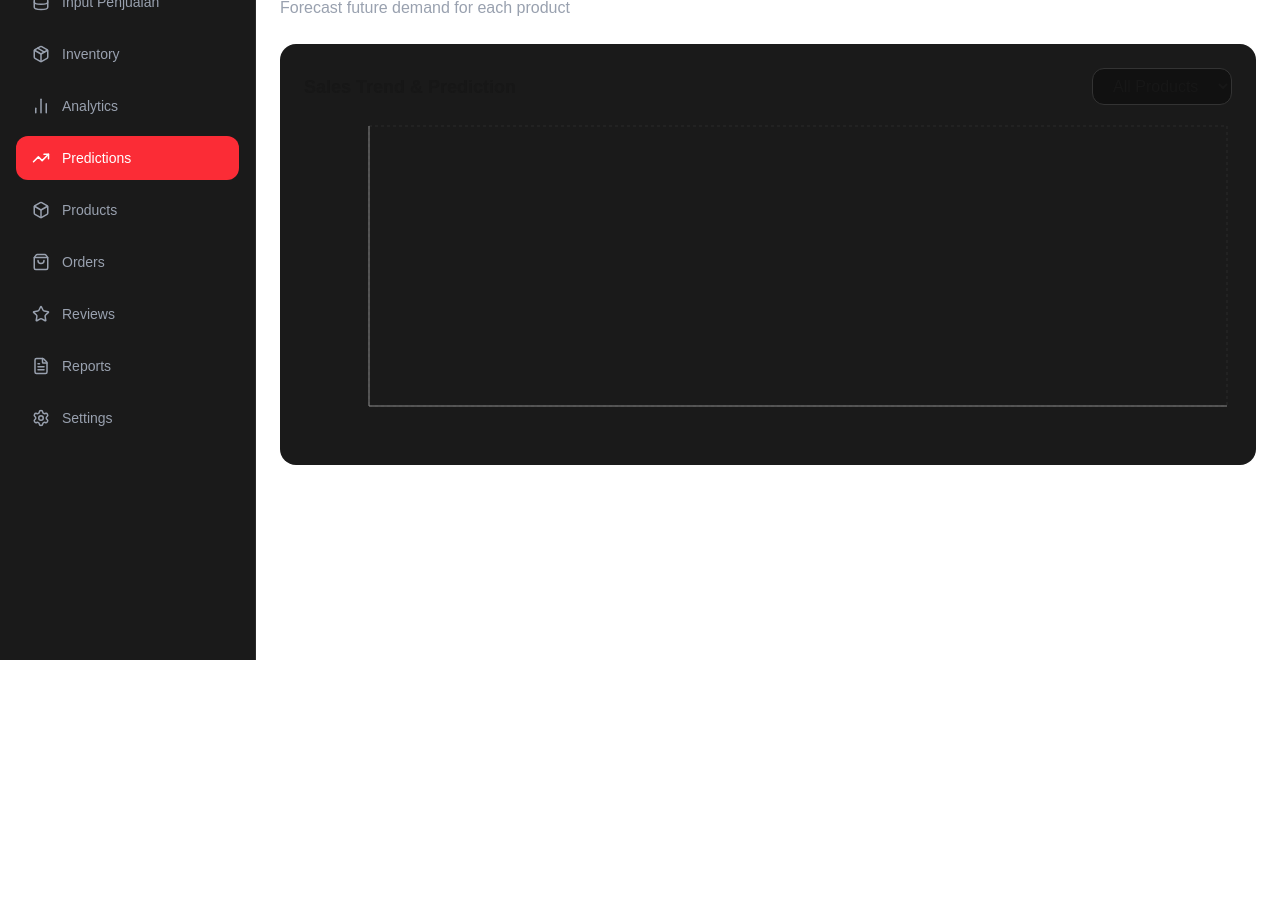
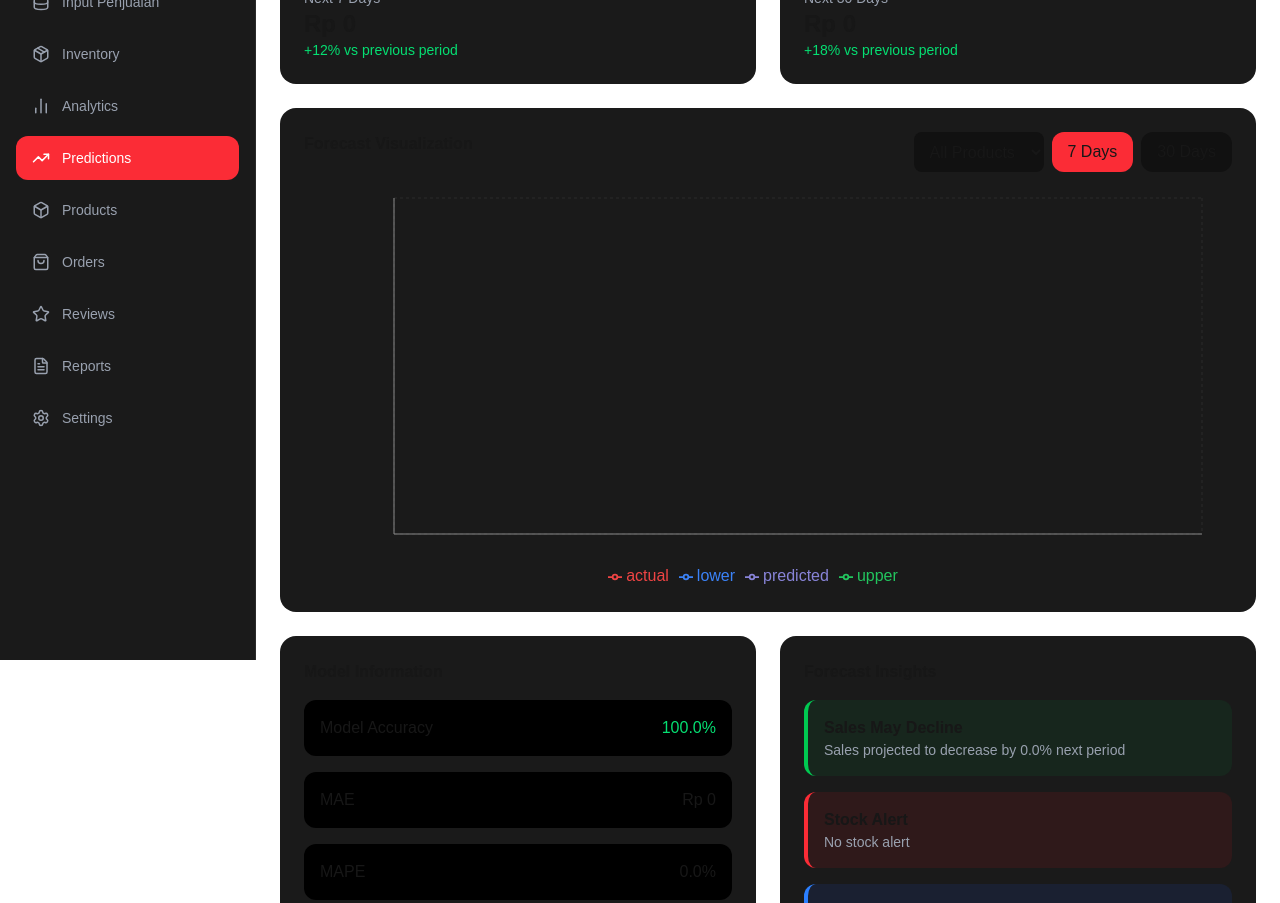
Before and after one commit to haerul920/Capstone-Project-Pijak-IBM, a Next.js app: page /admin/predictions in a window 1280 px wide. Shown: the part 140-1043 px from the top of the page. Before the commit the page ends 800 px from the top, so only its background shows below. Built offline with nearby package versions, Linux system fonts and the light colour scheme.

Commit message:
Refactor Predictions component for better data handling

```diff
--- a/src/app/admin/predictions/page.jsx
+++ b/src/app/admin/predictions/page.jsx
@@ -2,132 +2,356 @@
 import Sidebar from "../../components/Sidebar";
 import Header from "../../components/Header";
 import { useState, useEffect } from "react";
-import { LineChart, Line, XAxis, YAxis, Tooltip, ResponsiveContainer, CartesianGrid } from "recharts";
+import {
+  LineChart,
+  Line,
+  XAxis,
+  YAxis,
+  Tooltip,
+  ResponsiveContainer,
+  CartesianGrid,
+  Legend,
+} from "recharts";
 
 export default function Predictions() {
   const [sales, setSales] = useState([]);
   const [products, setProducts] = useState([]);
   const [selectedProduct, setSelectedProduct] = useState("All");
-  const [predictions, setPredictions] = useState([]);
+  const [days, setDays] = useState(7);
+  const [dataChart, setDataChart] = useState([]);
 
+  // ================= FORMAT =================
+  const formatToJt = (value) => {
+    if (!value) return "0";
+    return (value / 1_000_000).toFixed(1) + " jt";
+  };
+
+  const formatCurrency = (value) => {
+    return "Rp " + Math.round(value).toLocaleString();
+  };
+
+  // ================= LOAD =================
   useEffect(() => {
-    const storedSales = JSON.parse(localStorage.getItem("salesData")) || [];
-    const storedProducts = JSON.parse(localStorage.getItem("productsMaster")) || [];
-    setSales(storedSales);
-    setProducts(storedProducts);
+    const load = () => {
+      const s = JSON.parse(localStorage.getItem("salesData")) || [];
+      const p = JSON.parse(localStorage.getItem("productsMaster")) || [];
+
+      setSales(s);
+      setProducts(p);
+    };
+
+    load();
+    window.addEventListener("salesUpdated", load);
+    window.addEventListener("productsUpdated", load);
+
+    return () => {
+      window.removeEventListener("salesUpdated", load);
+      window.removeEventListener("productsUpdated", load);
+    };
   }, []);
 
+  // ================= PROCESS =================
   useEffect(() => {
-    if (selectedProduct === "All") {
-      setPredictions([]);
-      return;
+    if (!sales.length) return;
+
+    let filtered =
+      selectedProduct === "All"
+        ? sales
+        : sales.filter((s) => s.name === selectedProduct);
+
+    const grouped = {};
+    filtered.forEach((s) => {
+      const d = s.date?.split("T")[0];
+      if (!d) return;
+
+      if (!grouped[d]) grouped[d] = 0;
+      grouped[d] += Number(s.qty) * Number(s.price);
+    });
+
+    const base = Object.keys(grouped)
+      .map((d) => ({ date: d, value: grouped[d] }))
+      .sort((a, b) => new Date(a.date) - new Date(b.date));
+
+    if (!base.length) return;
+
+    const avg =
+      base.slice(-3).reduce((sum, d) => sum + d.value, 0) /
+      Math.min(3, base.length);
+
+    let last = new Date(base[base.length - 1].date);
+
+    const result = [];
+
+    // ACTUAL
+    // ACTUAL + PREDICTION REAL
+    base.forEach((d, i) => {
+      const prev = base[i - 1]?.value || d.value;
+
+      result.push({
+        name: `Day ${i + 1}`,
+        actual: d.value,
+        predicted: prev, // 🔥 pakai hari sebelumnya
+        upper: prev * 1.1,
+        lower: prev * 0.9,
+      });
+    });
+
+    // FORECAST
+    for (let i = 1; i <= days; i++) {
+      last.setDate(last.getDate() + 1);
+
+      const pred = avg * (1 + i * 0.05);
+
+      result.push({
+        name: `Day ${base.length + i}`,
+        actual: null,
+        predicted: pred,
+        upper: pred * 1.1,
+        lower: pred * 0.9,
+      });
     }
 
-    const productSales = sales
-      .filter((s) => s.name === selectedProduct)
-      .sort((a, b) => new Date(a.date) - new Date(b.date));
+    setDataChart(result);
+  }, [sales, selectedProduct, days]);
 
-    const grouped = productSales.reduce((acc, s) => {
-      const date = s.date;
-      if (!acc[date]) acc[date] = 0;
-      acc[date] += Number(s.qty);
-      return acc;
-    }, {});
+  // ================= SUMMARY =================
+  const sumForecast = (n) =>
+    dataChart.slice(-n).reduce((sum, d) => sum + (d.predicted || 0), 0);
 
-    const data = Object.keys(grouped)
-      .map((date) => ({ date, qty: grouped[date] }))
-      .sort((a, b) => new Date(a.date) - new Date(b.date));
+  const next7 = sumForecast(7);
+  const next30 = sumForecast(30);
 
-    if (data.length < 2) {
-      setPredictions([]);
-      return;
+  // ================= METRICS =================
+  const actualData = dataChart.filter((d) => d.actual !== null);
+
+  const errors = actualData.map((d) => Math.abs(d.actual - d.predicted));
+
+  const mae = errors.reduce((sum, e) => sum + e, 0) / (errors.length || 1);
+
+  const mape =
+    actualData.reduce((sum, d) => {
+      if (d.actual === 0) return sum;
+      return sum + Math.abs((d.actual - d.predicted) / d.actual);
+    }, 0) / (actualData.length || 1);
+
+  const rmse = Math.sqrt(
+    actualData.reduce((sum, d) => {
+      return sum + Math.pow(d.actual - d.predicted, 2);
+    }, 0) / (actualData.length || 1),
+  );
+
+  const accuracy = 100 - mape * 100;
+
+  // ================= INSIGHTS =================
+  // ================= ADVANCED INSIGHTS =================
+
+  // 🔹 GROWTH
+  const lastActual = actualData[actualData.length - 1]?.actual || 0;
+  const nextPred = dataChart.find((d) => d.actual === null)?.predicted || 0;
+
+  const growth = ((nextPred - lastActual) / (lastActual || 1)) * 100;
+
+  // 🔹 STOCK ALERT (produk laris)
+  const productSales = {};
+  sales.forEach((s) => {
+    if (!productSales[s.name]) productSales[s.name] = 0;
+    productSales[s.name] += Number(s.qty);
+  });
+
+  const topProduct = Object.entries(productSales).sort(
+    (a, b) => b[1] - a[1],
+  )[0]?.[0];
+
+  // 🔹 SEASONAL (simple trend)
+  const trendUp = growth > 0;
+
+  let insightText = "";
+  let insightType = "neutral";
+
+  if (growth > 5) {
+    insightText = "Strong growth expected in next period";
+    insightType = "up";
+  } else if (growth < -5) {
+    insightText = "Sales may decline, consider strategy";
+    insightType = "down";
+  } else {
+    insightText = "Stable trend detected";
   }
 
-    const lastQty = data[data.length - 1].qty;
-    const lastDate = new Date(data[data.length - 1].date);
-
-    const nextDate = new Date(lastDate);
-    nextDate.setDate(nextDate.getDate() + 1);
-
-    const nextDateStr = nextDate.toISOString().split("T")[0];
-
-    const predictedQty = Math.round(lastQty * 1.1);
-
-    setPredictions([
-      ...data,
-      { date: nextDateStr, qty: predictedQty, isPrediction: true },
-    ]);
-  }, [selectedProduct, sales]);
-
-  const lineData = predictions.map((p) => ({
-    name: p.date,
-    qty: p.qty,
-  }));
-
+  // ================= UI =================
   return (
     <div className="flex min-h-screen">
       <Sidebar />
       <Header />
 
-      <div className="ml-64 flex-1 px-6 py-4 mt-20">
-        <h1 className="text-3xl font-semibold mb-1">Demand Prediction</h1>
-        <p className="text-gray-400 mb-6">Forecast future demand for each product</p>
+      <div className="ml-64 flex-1 px-6 py-6 mt-20 space-y-6">
+        {/* SUMMARY */}
+        <div className="grid md:grid-cols-2 gap-6">
+          <div className="bg-[#1a1a1a] p-6 rounded-2xl">
+            <p className="text-gray-400 text-sm">Next 7 Days</p>
+            <h2 className="text-2xl font-bold">{formatCurrency(next7)}</h2>
+            <p className="text-green-400 text-sm">+12% vs previous period</p>
+          </div>
 
-        <div className="bg-[#1a1a1a] rounded-2xl p-6 mb-6">
-          <div className="flex justify-between items-center mb-4">
-            <h2 className="text-lg font-semibold">Sales Trend & Prediction</h2>
+          <div className="bg-[#1a1a1a] p-6 rounded-2xl">
+            <p className="text-gray-400 text-sm">Next 30 Days</p>
+            <h2 className="text-2xl font-bold">{formatCurrency(next30)}</h2>
+            <p className="text-green-400 text-sm">+18% vs previous period</p>
+          </div>
+        </div>
+
+        {/* CHART */}
+        <div className="bg-[#1a1a1a] rounded-2xl p-6">
+          <div className="flex justify-between mb-4">
+            <h2 className="font-semibold">Forecast Visualization</h2>
+
+            <div className="flex gap-2">
               <select
                 value={selectedProduct}
                 onChange={(e) => setSelectedProduct(e.target.value)}
-              className="bg-[#111] border border-[#333] px-4 py-2 rounded-xl"
+                className="bg-[#111] px-3 py-2 rounded-lg"
               >
                 <option value="All">All Products</option>
                 {products.map((p, i) => (
-                <option key={i} value={p.name}>{p.name}</option>
+                  <option key={i}>{p.name}</option>
                 ))}
               </select>
+
+              <button
+                onClick={() => setDays(7)}
+                className={`px-4 py-2 rounded-xl ${
+                  days === 7 ? "bg-red-500" : "bg-[#111]"
+                }`}
+              >
+                7 Days
+              </button>
+
+              <button
+                onClick={() => setDays(30)}
+                className={`px-4 py-2 rounded-xl ${
+                  days === 30 ? "bg-red-500" : "bg-[#111]"
+                }`}
+              >
+                30 Days
+              </button>
+            </div>
           </div>
 
-          <div className="h-80">
+          {/* 🔥 FIX OVERFLOW */}
+          <div className="h-[400px] overflow-hidden">
             <ResponsiveContainer>
-              <LineChart data={lineData}>
+              <LineChart
+                data={dataChart}
+                margin={{ top: 10, right: 30, left: 10, bottom: 0 }}
+              >
                 <CartesianGrid stroke="#2a2a2a" strokeDasharray="3 3" />
-                <XAxis dataKey="name" stroke="#888" />
-                <YAxis stroke="#888" />
-                <Tooltip />
+
+                {/* 🔥 FIX TITIK KANAN */}
+                <XAxis
+                  dataKey="name"
+                  stroke="#888"
+                  padding={{ right: 30 }}
+                  tickFormatter={(value) => `Day ${value.split(" ")[1]}`}
+                />
+
+                {/* 🔥 FIX ANGKA */}
+                <YAxis stroke="#888" tickFormatter={formatToJt} width={80} />
+
+                {/* 🔥 FIX TOOLTIP */}
+                <Tooltip
+                  formatter={(val) => formatCurrency(val)}
+                  contentStyle={{
+                    backgroundColor: "#111",
+                    border: "1px solid #333",
+                  }}
+                  wrapperStyle={{ zIndex: 1000 }}
+                  cursor={{ stroke: "#555", strokeWidth: 1 }}
+                />
+
+                <Legend />
+
                 <Line
-                  type="monotone"
-                  dataKey="qty"
+                  dataKey="actual"
                   stroke="#ef4444"
                   strokeWidth={3}
+                  dot={{ r: 4 }}
                 />
-                {predictions.filter(p => p.isPrediction).map((p, i) => (
+
                 <Line
-                    key={i}
-                    type="monotone"
-                    dataKey="qty"
+                  dataKey="predicted"
                   stroke="#8884d8"
+                  strokeDasharray="5 5"
                   strokeWidth={2}
-                    strokeDasharray="5 5"
-                    dot={{ r: 4 }}
-                    activeDot={{ r: 6 }}
-                    data={predictions.filter(x => x.date === p.date)}
                 />
-                ))}
+
+                <Line dataKey="upper" stroke="#22c55e" strokeDasharray="3 3" />
+
+                <Line dataKey="lower" stroke="#3b82f6" strokeDasharray="3 3" />
               </LineChart>
             </ResponsiveContainer>
           </div>
+        </div>
 
-          {predictions.filter(p => p.isPrediction).length > 0 && (
-            <div className="mt-4 text-center">
-              <p className="text-gray-400 text-sm">
-                Prediction for {predictions.filter(p => p.isPrediction)[0].date}:
-                <span className="text-red-400 font-semibold ml-2">
-                  {predictions.filter(p => p.isPrediction)[0].qty} units
-                </span>
+        {/* 🔥 MODEL INFO + INSIGHT */}
+        <div className="grid md:grid-cols-2 gap-6">
+          {/* MODEL INFO */}
+          <div className="bg-[#1a1a1a] p-6 rounded-2xl space-y-4">
+            <h2 className="font-semibold">Model Information</h2>
+
+            <div className="bg-black p-4 rounded-xl flex justify-between">
+              <span>Model Accuracy</span>
+              <span className="text-green-400">{accuracy.toFixed(1)}%</span>
+            </div>
+
+            <div className="bg-black p-4 rounded-xl flex justify-between">
+              <span>MAE</span>
+              <span>{formatCurrency(mae)}</span>
+            </div>
+
+            <div className="bg-black p-4 rounded-xl flex justify-between">
+              <span>MAPE</span>
+              <span>{(mape * 100).toFixed(1)}%</span>
+            </div>
+
+            <div className="bg-black p-4 rounded-xl flex justify-between">
+              <span>RMSE</span>
+              <span>{formatCurrency(rmse)}</span>
+            </div>
+          </div>
+
+          {/* INSIGHT */}
+          <div className="bg-[#1a1a1a] p-6 rounded-2xl space-y-4">
+            <h2 className="font-semibold">Forecast Insights</h2>
+
+            {/* 🔥 GROWTH */}
+            <div className="p-4 rounded-xl bg-green-900/20 border-l-4 border-green-500">
+              <p className="font-semibold">
+                {growth > 0 ? "Strong Growth Expected" : "Sales May Decline"}
+              </p>
+              <p className="text-sm text-gray-400">
+                Sales projected to {growth > 0 ? "increase" : "decrease"} by{" "}
+                {Math.abs(growth).toFixed(1)}% next period
               </p>
             </div>
-          )}
+
+            {/* 🔥 STOCK ALERT */}
+            <div className="p-4 rounded-xl bg-red-900/20 border-l-4 border-red-500">
+              <p className="font-semibold">Stock Alert</p>
+              <p className="text-sm text-gray-400">
+                {topProduct
+                  ? `Consider restocking ${topProduct}, high demand detected`
+                  : "No stock alert"}
+              </p>
+            </div>
+
+            {/* 🔥 SEASONAL TREND */}
+            <div className="p-4 rounded-xl bg-blue-900/20 border-l-4 border-blue-500">
+              <p className="font-semibold">Trend Analysis</p>
+              <p className="text-sm text-gray-400">
+                Data shows {trendUp ? "increasing" : "decreasing"} sales pattern
+              </p>
+            </div>
+          </div>
         </div>
       </div>
     </div>
```
Lines whose indentation alone changed are shown as unchanged.
